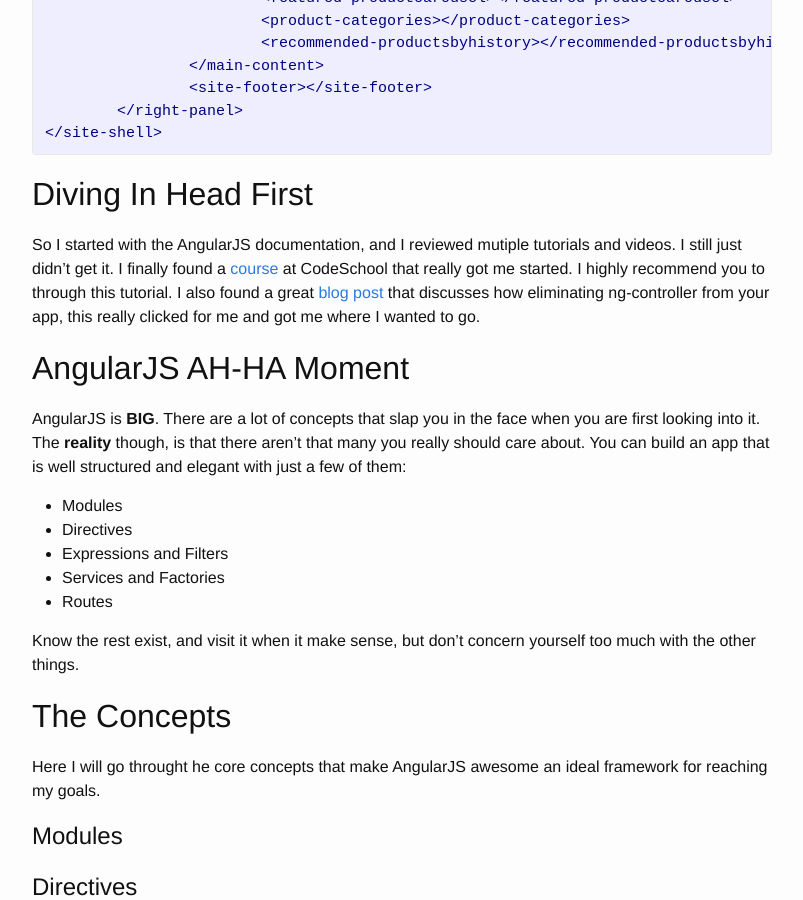
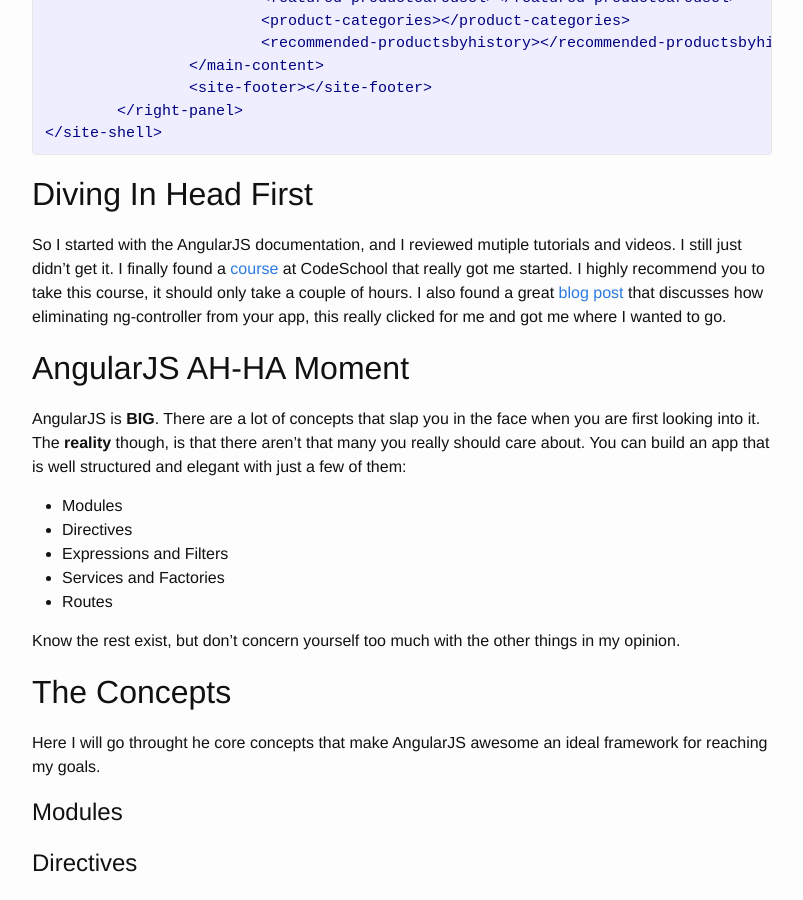
Before and after one commit to caseylmanus/caseylmanus.github.io, a Jekyll site: the page built from _posts/2014-12-12-Angular-Notes.md, in a window 1280 px wide and 900 px high, scrolled down 1346 px. Shown: the whole window, without its empty margins (238-1041 px from the left). Built offline with Jekyll 4.4.1, drawn with Linux system fonts in a browser that asks for light colours.

Commit message:
Grammar error

```diff
--- a/_posts/2014-12-12-Angular-Notes.md
+++ b/_posts/2014-12-12-Angular-Notes.md
@@ -43,7 +43,7 @@
 
 Diving In Head First
 ----
-So I started with the AngularJS documentation, and I reviewed mutiple tutorials and videos. I still just didn't get it.  I finally found a [course](http://campus.codeschool.com/courses/shaping-up-with-angular-js) at CodeSchool that really got me started.  I highly recommend you to through this tutorial.  I also found a great
+So I started with the AngularJS documentation, and I reviewed mutiple tutorials and videos. I still just didn't get it.  I finally found a [course](http://campus.codeschool.com/courses/shaping-up-with-angular-js) at CodeSchool that really got me started.  I highly recommend you to take this course, it should only take a couple of hours.  I also found a great
 [blog post](http://teropa.info/blog/2014/10/24/how-ive-improved-my-angular-apps-by-banning-ng-controller.html) that discusses how eliminating ng-controller from your app, this really clicked for me and got me where I wanted to go.
 
 AngularJS AH-HA Moment
@@ -56,7 +56,7 @@
  * Services and Factories
  * Routes
 
-Know the rest exist, and visit it when it make sense, but don't concern yourself too much with the other things.
+Know the rest exist, but don't concern yourself too much with the other things in my opinion.
 
 The Concepts
 -----
```
